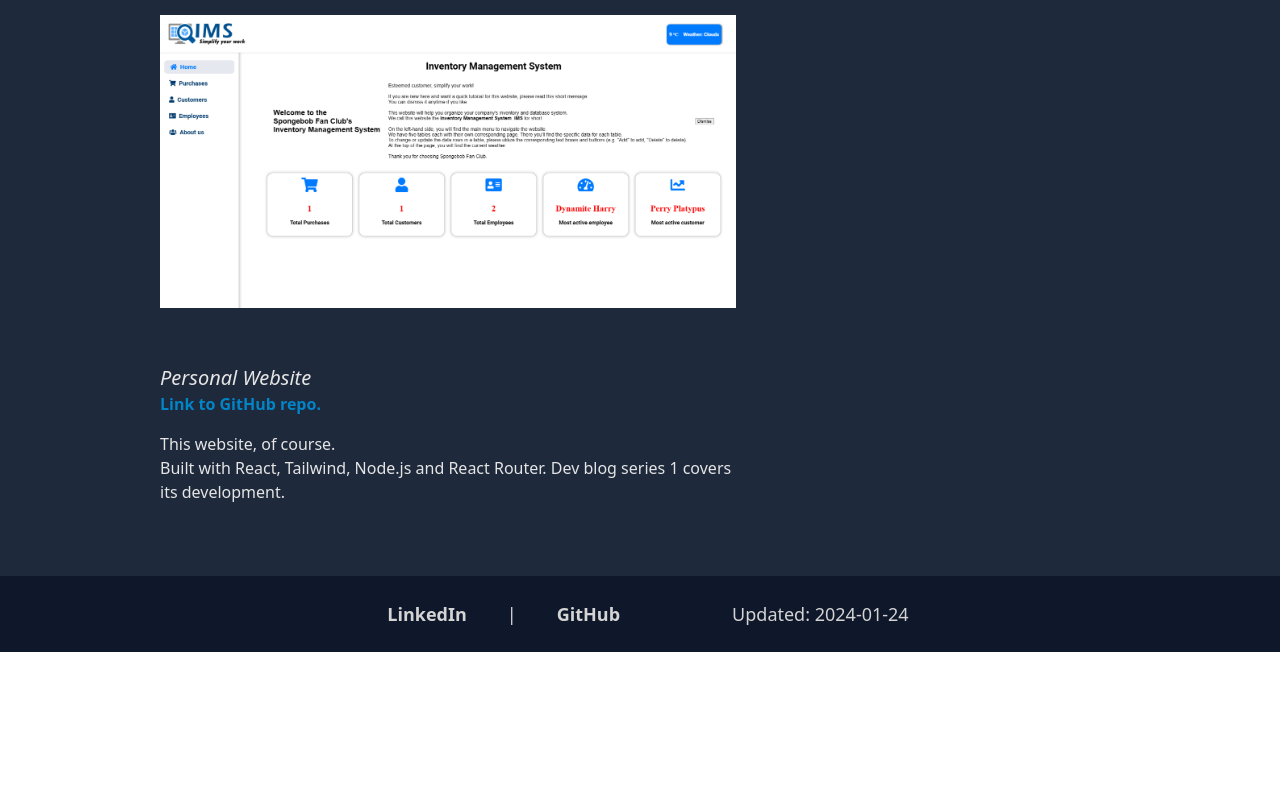
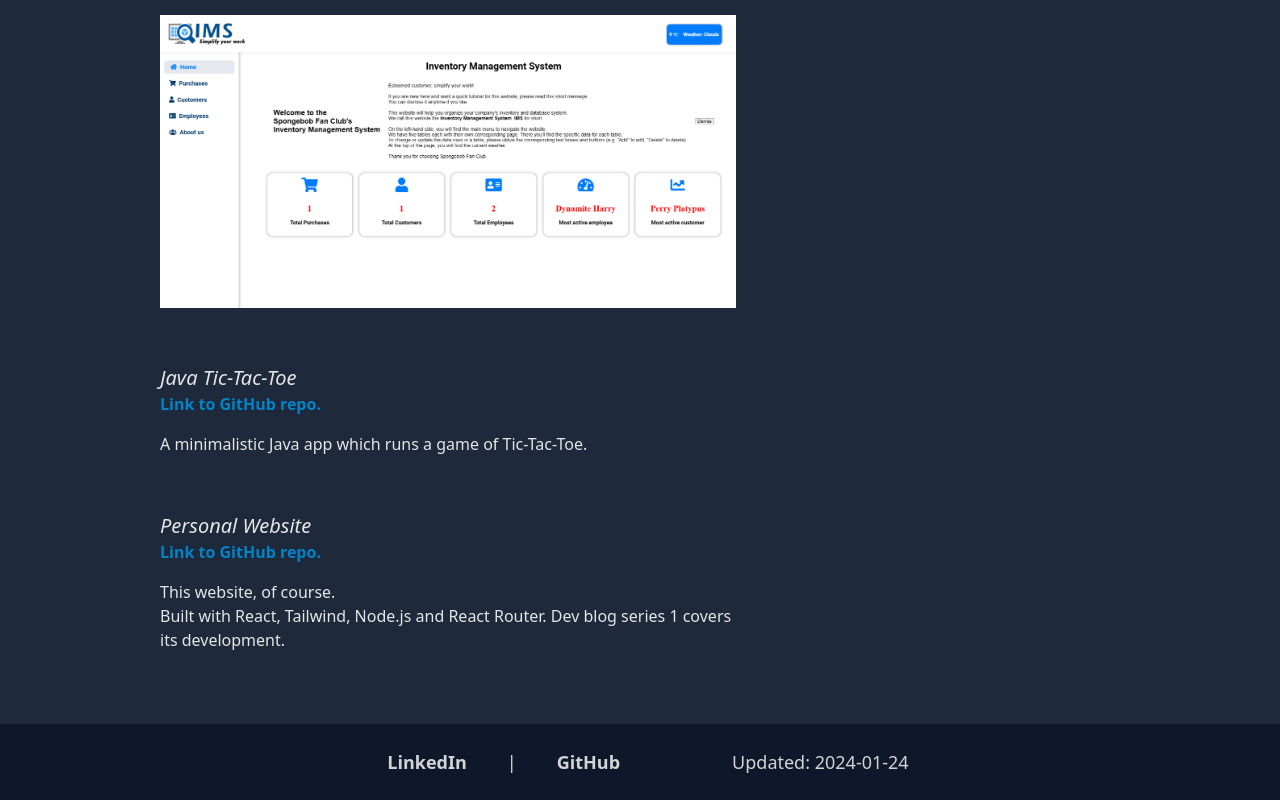
Before and after one commit to Panabana/panabana-portfolio-2024, a React (Create React App) app: page / in a window 1280 px wide. Shown: the part 575-1375 px from the top of the page. Before the commit the page ends 1227 px from the top, so only its background shows below. Built offline with nearby package versions, Linux system fonts and the light colour scheme.

Commit message:
Added Java tictactoe to Projects.js

```diff
--- a/src/pages/Projects.js
+++ b/src/pages/Projects.js
@@ -59,6 +59,21 @@ export default function Projects() {
               </div>
               <div className="container w-[95%] sm:w-[60%] mb-8">
                 <h4 className="text-lg sm:text-xl font-medium mt-6 italic">
+                  Java Tic-Tac-Toe
+                </h4>
+                <a
+                  href="https://github.com/Panabana/panabana-tictactoe"
+                  target="_blank"
+                  rel="noopener noreferrer"
+                  className="text-sky-600 font-bold hover:underline">
+                  Link to GitHub repo.
+                </a>
+                <p className="text-base font-normal mt-4">
+                  A minimalistic Java app which runs a game of Tic-Tac-Toe.
+                </p>
+              </div>
+              <div className="container w-[95%] sm:w-[60%] mb-8">
+                <h4 className="text-lg sm:text-xl font-medium mt-6 italic">
                   Personal Website
                 </h4>
                 <a
```
